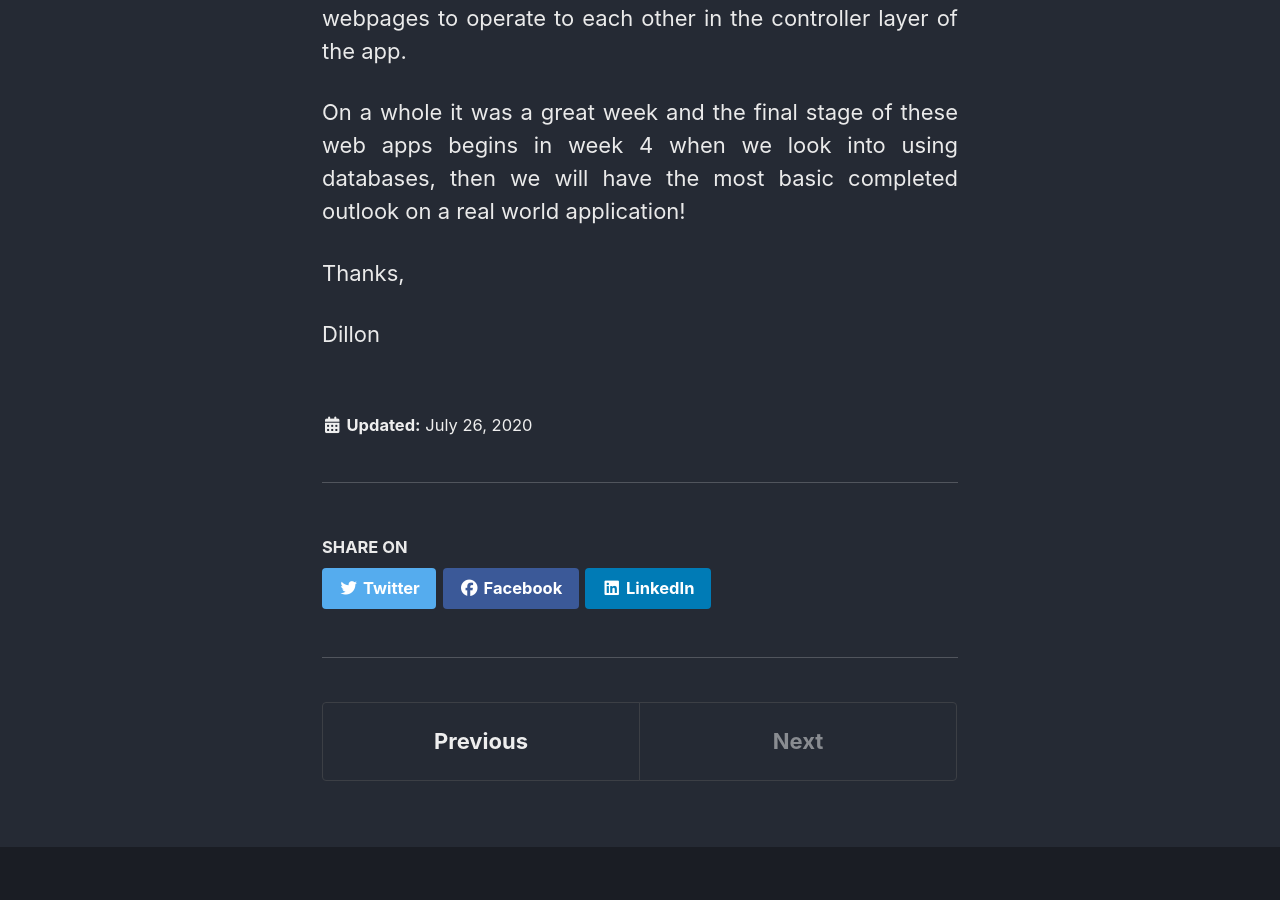
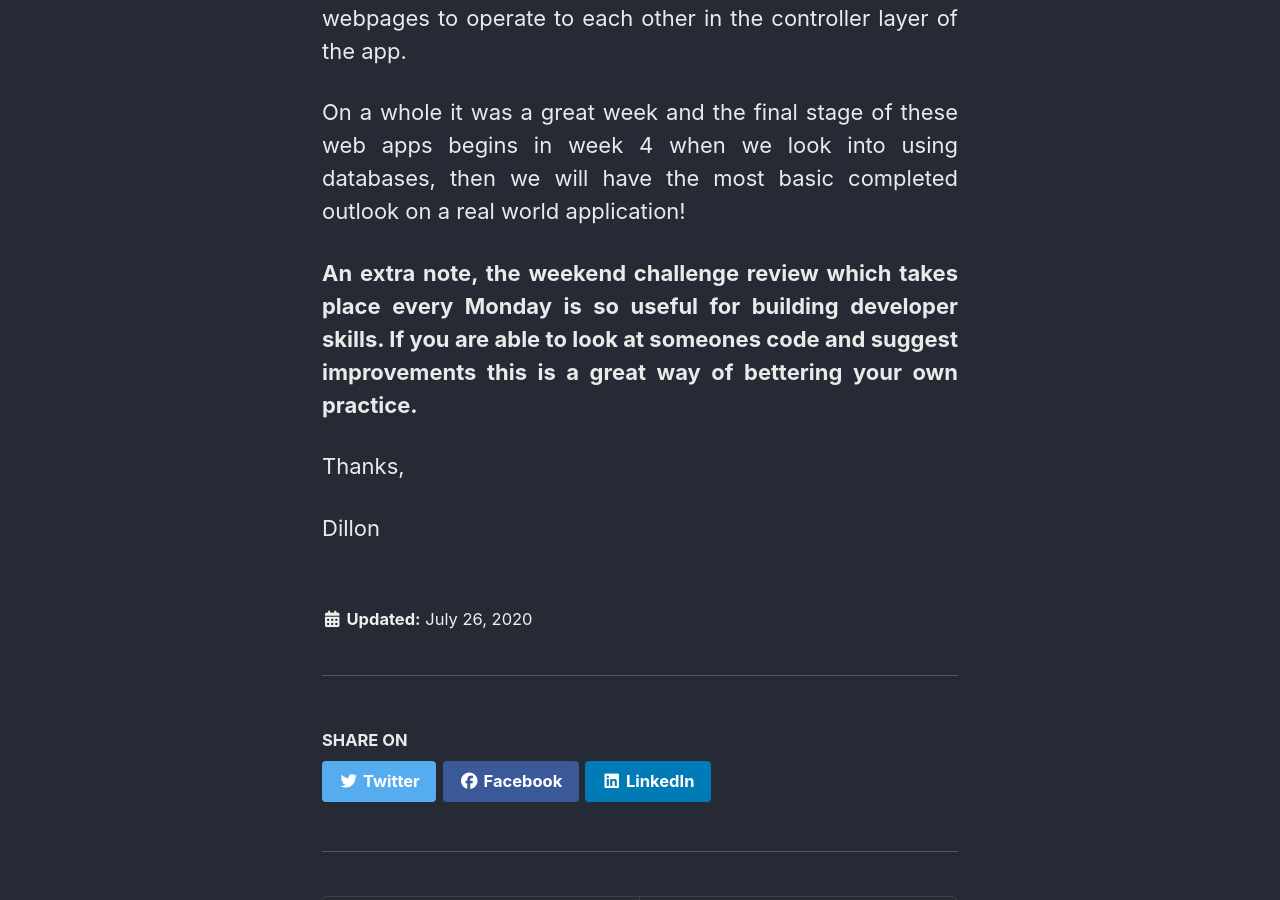
Before and after one commit to dilfyg/dilfyg.github.io, a Jekyll site: the page built from _blog/26-07-20.md, in a window 1280 px wide and 900 px high, scrolled down 1100 px. Built offline with Jekyll 4.4.1, drawn with Linux system fonts in a browser that asks for light colours; cached includes are drawn as plain includes; nearby versions of some CDN libraries.

Commit message:
adding a key point to the week3 summary

```diff
--- a/_blog/26-07-20.md
+++ b/_blog/26-07-20.md
@@ -17,6 +17,8 @@ I found myself struggling on the weekend challenge which was similar to making t
 
 On a whole it was a great week and the final stage of these web apps begins in week 4 when we look into using databases, then we will have the most basic completed outlook on a real world application!
 
+**An extra note, the weekend challenge review which takes place every Monday is so useful for building developer skills. If you are able to look at someones code and suggest improvements this is a great way of bettering your own practice.**
+
 Thanks,
 
 Dillon
```
